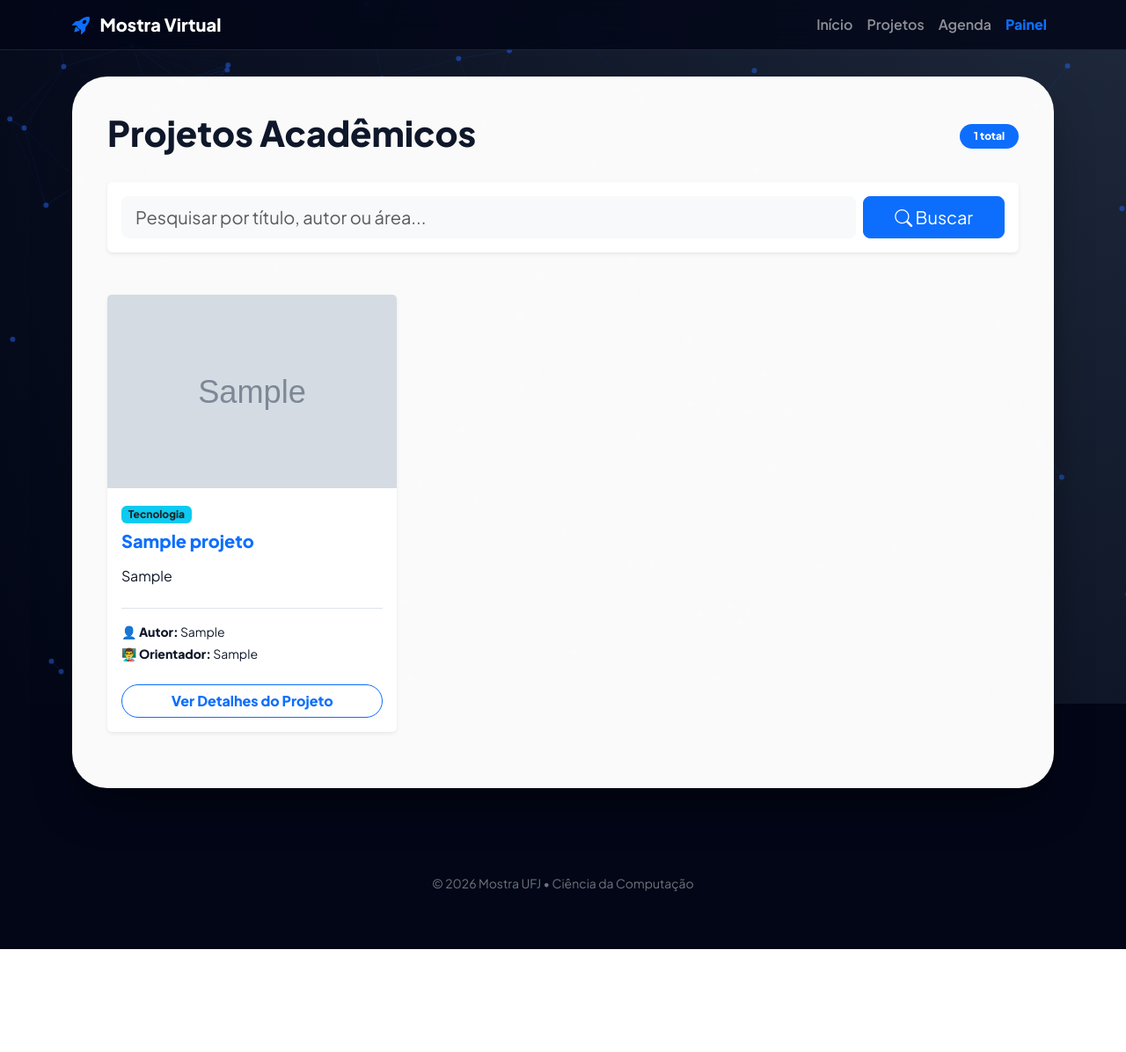
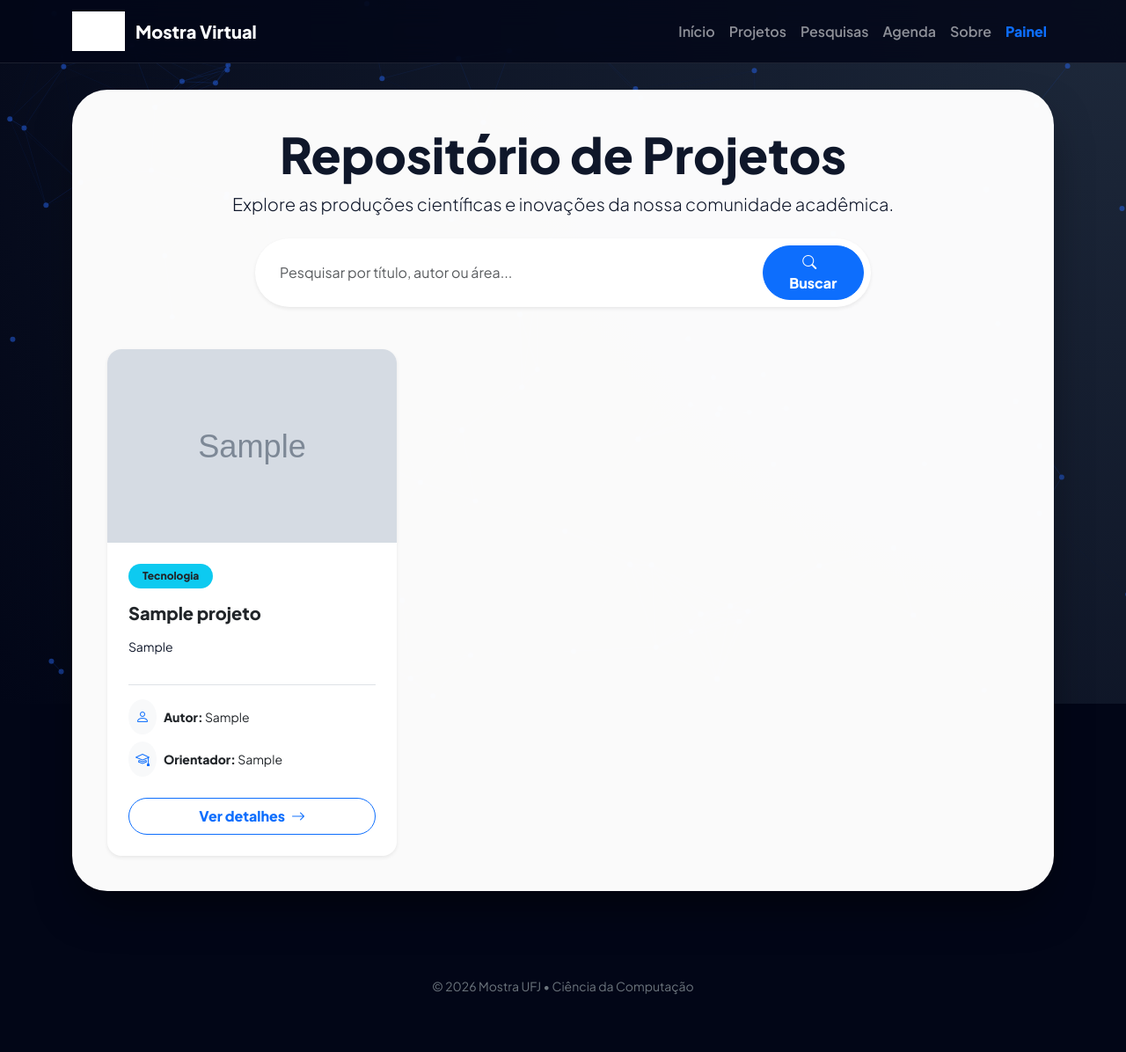
Before and after one commit to joaquimcaetano-creator/project-gallery-django, a Django app: page /projetos/ in a window 1280 px wide. Shown: the whole page at 88% size. Before the commit the page ends 1079 px from the top, so only its background shows below. Run offline with Django 5.2, Linux system fonts and the light colour scheme; tables that the repository leaves empty hold one stand-in row (values such as "Sample post"); grey boxes marked "Sample" are stand-in pictures; grey boxes are pictures that could not be loaded.

Commit message:
Aba Pesquisas funcional e redesign completo da página de Projetos

```diff
--- a/mostra/templates/mostra/base.html
+++ b/mostra/templates/mostra/base.html
@@ -62,8 +62,6 @@
         .btn-modern:hover { transform: translateY(-3px); box-shadow: 0 10px 20px rgba(37, 99, 235, 0.4); }
 
         /* === CORREÇÃO DEFINITIVA PARA MOBILE === */
-
-        /* Remove o ícone padrão e usa o ícone de fonte branco */
         .navbar-toggler {
             border: none !important;
             box-shadow: none !important;
@@ -86,6 +84,18 @@
                 border-bottom: none;
             }
         }
+
+        /* Estilo da Logo UFJ */
+        .logo-ufj {
+            height: 45px;
+            margin-right: 12px;
+            /* O filtro abaixo deixa a logo colorida em tons de branco/prata para destacar no fundo escuro */
+            filter: brightness(0) invert(1);
+            transition: 0.3s;
+        }
+        .navbar-brand:hover .logo-ufj {
+            transform: scale(1.05);
+        }
     </style>
 </head>
 <body>
@@ -93,8 +103,9 @@
 
     <nav class="navbar navbar-expand-lg navbar-dark sticky-top">
         <div class="container">
-            <a class="navbar-brand fw-bold" href="{% url 'home' %}">
-                <i class="bi bi-rocket-takeoff-fill text-primary me-2"></i> Mostra Virtual
+            <a class="navbar-brand fw-bold d-flex align-items-center" href="{% url 'home' %}">
+                <img src="https://ufj.edu.br/p/33924-identidade-visual/logo-ufj.png" alt="Logo UFJ" class="logo-ufj">
+                <span class="d-none d-sm-inline">Mostra Virtual</span>
             </a>
 
             <button class="navbar-toggler" type="button" data-bs-toggle="collapse" data-bs-target="#navbarNav">
@@ -105,7 +116,9 @@
                 <ul class="navbar-nav ms-auto fw-semibold">
                     <li class="nav-item"><a class="nav-link" href="{% url 'home' %}">Início</a></li>
                     <li class="nav-item"><a class="nav-link" href="{% url 'projetos' %}">Projetos</a></li>
+                    <li class="nav-item"><a class="nav-link" href="{% url 'pesquisas' %}">Pesquisas</a></li>
                     <li class="nav-item"><a class="nav-link" href="{% url 'agenda' %}">Agenda</a></li>
+                    <li class="nav-item"><a class="nav-link" href="{% url 'sobre' %}">Sobre</a></li>
                     <li class="nav-item"><a class="nav-link text-primary fw-bold" href="/admin">Painel</a></li>
                 </ul>
             </div>
@@ -138,6 +151,11 @@
                 "size": { "value": 3 },
                 "line_linked": { "enable": true, "distance": 150, "color": "#2563eb", "opacity": 0.2, "width": 1 },
                 "move": { "enable": true, "speed": 1.5 }
+            },
+            "interactivity": {
+                "events": {
+                    "onhover": { "enable": true, "mode": "repulse" }
+                }
             }
         });
     </script>
--- a/mostra/templates/mostra/projetos.html
+++ b/mostra/templates/mostra/projetos.html
@@ -3,92 +3,108 @@
 {% block title %}Projetos - Mostra Virtual{% endblock %}
 
 {% block content %}
-<div class="d-flex justify-content-between align-items-center mb-4">
-    <h1 class="display-6 fw-bold text-dark">Projetos Acadêmicos</h1>
-    <span class="badge bg-primary rounded-pill px-3 py-2">{{ projetos|length }} total</span>
-</div>
+<div class="text-center mb-5" data-aos="fade-down">
+    <h1 class="display-4 fw-800 text-dark">Repositório de Projetos</h1>
+    <p class="text-muted lead">Explore as produções científicas e inovações da nossa comunidade acadêmica.</p>
 
-<div class="card shadow-sm border-0 mb-5">
-    <div class="card-body bg-white rounded-4">
-        <form method="GET" action="{% url 'projetos' %}" class="row g-2">
-            <div class="col-md-10">
-                <input type="text" name="busca" class="form-control form-control-lg border-0 bg-light"
+    <div class="card border-0 shadow-sm rounded-pill mt-4 mx-auto overflow-hidden bg-white" style="max-width: 700px;">
+        <div class="card-body p-1">
+            <form method="GET" action="{% url 'projetos' %}" class="d-flex">
+                <input type="text" name="busca" class="form-control border-0 px-4 shadow-none"
                        placeholder="Pesquisar por título, autor ou área..."
                        value="{{ request.GET.busca }}">
-            </div>
-            <div class="col-md-2">
-                <button class="btn btn-primary btn-lg w-100 rounded-3" type="submit">
-                    <i class="bi bi-search"></i> Buscar
+                <button class="btn btn-primary rounded-pill px-4 m-1 fw-bold" type="submit">
+                    <i class="bi bi-search me-2"></i> Buscar
                 </button>
-            </div>
-        </form>
+            </form>
+        </div>
     </div>
 </div>
 
-<div class="row">
+<div class="row g-4">
     {% for p in projetos %}
-    <div class="col-md-4 mb-4">
-        <div class="card shadow-sm h-100 border-0 hover-shadow transition">
+    <div class="col-md-6 col-lg-4" data-aos="zoom-in" data-aos-delay="{{ forloop.counter|add:100 }}">
+        <div class="card h-100 border-0 shadow-sm hover-up transition rounded-4 overflow-hidden bg-white">
 
             {% if p.imagem %}
                 <img src="{{ p.imagem.url }}" class="card-img-top" alt="{{ p.titulo }}" style="height: 220px; object-fit: cover;">
             {% else %}
-                <div class="bg-secondary text-white d-flex flex-column align-items-center justify-content-center" style="height: 220px;">
-                    <i class="bi bi-image fs-1 opacity-50"></i>
-                    <span class="small mt-2">Sem imagem disponível</span>
+                <div class="bg-primary-subtle d-flex flex-column align-items-center justify-content-center text-primary" style="height: 220px;">
+                    <i class="bi bi-rocket-takeoff display-4 opacity-50"></i>
+                    <span class="small mt-2 fw-semibold">Sem imagem disponível</span>
                 </div>
             {% endif %}
 
-            <div class="card-body">
-                <div class="mb-2">
+            <div class="card-body p-4 d-flex flex-column">
+                <div class="mb-3">
                     {% if p.area == 'TEC' %}
-                        <span class="badge bg-info text-dark">Tecnologia</span>
+                        <span class="badge rounded-pill bg-info text-dark px-3 py-2 fw-bold">Tecnologia</span>
                     {% elif p.area == 'SAU' %}
-                        <span class="badge bg-success text-white">Saúde</span>
+                        <span class="badge rounded-pill bg-success text-white px-3 py-2 fw-bold">Saúde</span>
                     {% elif p.area == 'EDU' %}
-                        <span class="badge bg-warning text-dark">Educação</span>
+                        <span class="badge rounded-pill bg-warning text-dark px-3 py-2 fw-bold">Educação</span>
                     {% else %}
-                        <span class="badge bg-secondary text-white">Humanas</span>
+                        <span class="badge rounded-pill bg-secondary text-white px-3 py-2 fw-bold">Humanas</span>
                     {% endif %}
                 </div>
 
-                <h5 class="card-title text-primary fw-bold mb-3">{{ p.titulo }}</h5>
+                <h5 class="card-title fw-800 text-dark mb-3">{{ p.titulo }}</h5>
+                <p class="card-text text-muted small flex-grow-1">
+                    {{ p.resumo_curto|truncatewords:18 }}
+                </p>
 
-                <p class="card-text text-muted mb-4">{{ p.resumo_curto|truncatewords:15 }}</p>
+                <div class="border-top pt-3 mt-3">
+                    <div class="d-flex align-items-center mb-2">
+                        <div class="bg-light rounded-circle p-2 me-2">
+                            <i class="bi bi-person text-primary"></i>
+                        </div>
+                        <span class="small text-dark"><strong>Autor:</strong> {{ p.autor }}</span>
+                    </div>
+                    <div class="d-flex align-items-center mb-4">
+                        <div class="bg-light rounded-circle p-2 me-2">
+                            <i class="bi bi-mortarboard text-primary"></i>
+                        </div>
+                        <span class="small text-dark"><strong>Orientador:</strong> {{ p.orientador }}</span>
+                    </div>
 
-                <div class="border-top pt-3">
-                    <p class="small mb-1"><strong>👤 Autor:</strong> {{ p.autor }}</p>
-                    <p class="small mb-0"><strong>👨‍🏫 Orientador:</strong> {{ p.orientador }}</p>
+                    <a href="{% url 'detalhe' p.id %}" class="btn btn-outline-primary w-100 rounded-pill fw-bold py-2">
+                        Ver detalhes <i class="bi bi-arrow-right ms-1"></i>
+                    </a>
                 </div>
-            </div>
-
-            <div class="card-footer bg-white border-top-0 pb-3">
-                <a href="{% url 'detalhe_projeto' p.id %}" class="btn btn-outline-primary w-100 fw-bold rounded-pill">
-                    Ver Detalhes do Projeto
-                </a>
             </div>
         </div>
     </div>
-
     {% empty %}
-    <div class="col-12 text-center py-5">
-        <div class="alert alert-light border shadow-sm py-5">
-            <i class="bi bi-search display-1 text-muted opacity-25 mb-3"></i>
-            <h4 class="text-muted">Ops! Nenhum projeto encontrado.</h4>
-            <p>Tente buscar por termos diferentes ou <a href="{% url 'projetos' %}" class="fw-bold">limpar a busca</a>.</p>
+    <div class="col-12 text-center py-5" data-aos="fade-up">
+        <div class="py-5">
+            <i class="bi bi-search display-1 text-muted opacity-25 mb-4"></i>
+            <h3 class="text-dark fw-bold">Nenhum projeto encontrado.</h3>
+            <p class="text-muted">Tente buscar por termos diferentes ou limpe os filtros.</p>
+            <a href="{% url 'projetos' %}" class="btn btn-primary rounded-pill px-4 mt-3">Ver todos os projetos</a>
         </div>
     </div>
     {% endfor %}
 </div>
 
 <style>
-    .hover-shadow {
-        transition: transform 0.3s ease, box-shadow 0.3s ease;
+    /* Tipografia Extra */
+    .fw-800 { font-weight: 800; }
+
+    /* Efeito de Elevação dos Cards */
+    .hover-up {
+        transition: all 0.4s cubic-bezier(0.175, 0.885, 0.32, 1.275);
     }
-    .hover-shadow:hover {
-        transform: translateY(-5px);
-        box-shadow: 0 10px 20px rgba(0,0,0,0.12) !important;
+    .hover-up:hover {
+        transform: translateY(-12px);
+        box-shadow: 0 20px 40px rgba(0,0,0,0.12) !important;
+    }
+
+    /* Cores de fundo suaves para imagens vazias */
+    .bg-primary-subtle { background-color: #eef2ff !important; }
+
+    /* Input de busca */
+    .form-control:focus {
+        background-color: #fff;
     }
 </style>
-
 {% endblock %}
--- a/mostra/urls.py
+++ b/mostra/urls.py
@@ -2,15 +2,13 @@ from django.urls import path
 from . import views
 
 urlpatterns = [
+    # Páginas Principais
     path('', views.home, name='home'),
     path('projetos/', views.projetos, name='projetos'),
+    path('pesquisas/', views.pesquisas, name='pesquisas'), # Nova aba que criamos
+    path('agenda/', views.agenda, name='agenda'),
     path('sobre/', views.sobre, name='sobre'),
-    # Verifique se esta linha abaixo existe:
-    path('projeto/<int:id>/', views.detalhe, name='detalhe_projeto'),
 
-# No seu urlpatterns, adicione:
-path('agenda/', views.agenda, name='agenda'),
-
-
-
+    # Detalhes do Projeto (ID dinâmico)
+    path('projeto/<int:id>/', views.detalhe, name='detalhe'),
 ]
--- a/mostra/views.py
+++ b/mostra/views.py
@@ -1,32 +1,42 @@
 from django.shortcuts import render, get_object_or_404
-from .models import Projeto, Evento  # Adicionei o Evento aqui!
 from django.db.models import Q
 from django.utils import timezone
+from .models import Projeto, Evento, LinhaPesquisa
 
+# --- PÁGINA INICIAL ---
 def home(request):
     return render(request, 'mostra/home.html')
 
+# --- REPOSITÓRIO DE PROJETOS (COM BUSCA) ---
 def projetos(request):
     termo_busca = request.GET.get('busca')
     if termo_busca:
         lista_projetos = Projeto.objects.filter(
             Q(titulo__icontains=termo_busca) |
             Q(autor__icontains=termo_busca) |
-            Q(resumo_curto__icontains=termo_busca) # Corrigido para resumo_curto
-        )
+            Q(resumo_curto__icontains=termo_busca)
+        ).order_by('-data_cadastro')
     else:
         lista_projetos = Projeto.objects.all().order_by('-data_cadastro')
 
     return render(request, 'mostra/projetos.html', {'projetos': lista_projetos})
 
+# --- DETALHES DE UM PROJETO ESPECÍFICO ---
 def detalhe(request, id):
     projeto = get_object_or_404(Projeto, id=id)
     return render(request, 'mostra/detalhe_projeto.html', {'projeto': projeto})
 
-def sobre(request):
-    return render(request, 'mostra/sobre.html')
+# --- LINHAS DE PESQUISA (NOVA ABA) ---
+def pesquisas(request):
+    linhas = LinhaPesquisa.objects.all()
+    return render(request, 'mostra/pesquisas.html', {'linhas': linhas})
 
+# --- AGENDA DE EVENTOS (FILTRA O QUE AINDA VAI ACONTECER) ---
 def agenda(request):
     # Pega apenas eventos de "agora" para o futuro
     proximos_eventos = Evento.objects.filter(data_evento__gte=timezone.now()).order_by('data_evento')
     return render(request, 'mostra/agenda.html', {'eventos': proximos_eventos})
+
+# --- PÁGINA SOBRE ---
+def sobre(request):
+    return render(request, 'mostra/sobre.html')
```
Also changed, not shown: mostra/admin.py (+12 -3 lines), mostra/models.py (+18 -3 lines), mostra/templates/mostra/pesquisas.html (added, +63 -0 lines), mostra/migrations/0007_linhapesquisa.py (added).
